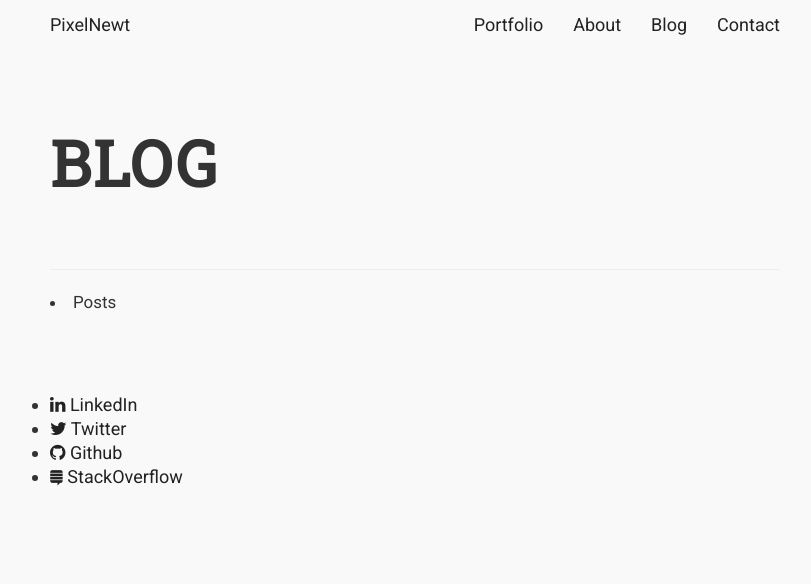
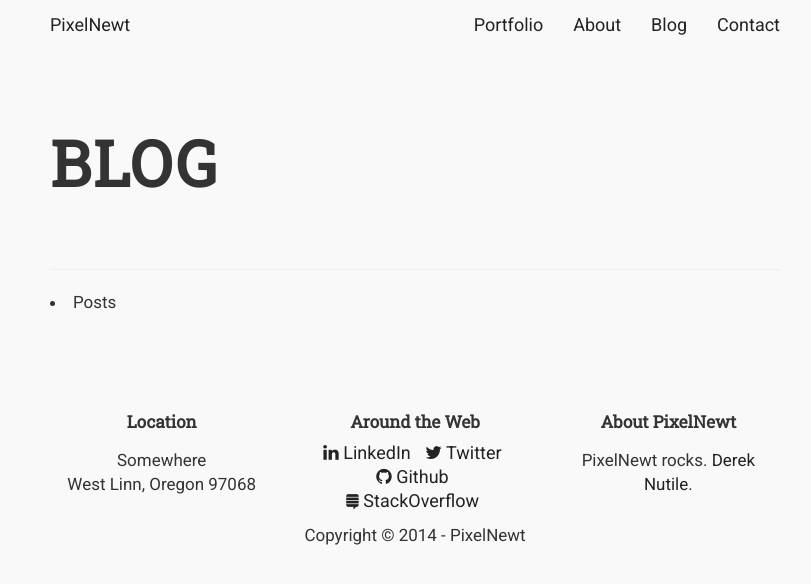
Before and after one commit to PixelNewt/pixelnewt.github.io, a Jekyll site: the page built from index.html, in a window 1280 px wide. Shown: the top 584 px of the page, without its empty margins (225-1036 px from the left). Built offline with Jekyll 4.4.1, drawn with Linux system fonts in a browser that asks for light colours; Markdown is read by kramdown in place of the engine named in the settings.

Commit message:
Structured footer placeholder.

```diff
--- a/_includes/footer.html
+++ b/_includes/footer.html
@@ -1,16 +1,27 @@
 
 <!-- footer -->
-<footer>
+
+<footer class="text-center">
+
+    <div class="footer-above">
         <div class="container">
-
+            <div class="row">
+                <div class="footer-col col-md-4">
+                    <h3>Location</h3>
+                    <p>Somewhere
+                    <br>West Linn, Oregon 97068
+                    </p>
+                </div>
+                <div class="footer-col col-md-4">
+                    <h3>Around the Web</h3>
                     <!-- footer -->
                     {% if site.data.social %}
-    <ul>
+                    <ul class="list-inline">
 
                     {% for socialLink in site.data.social %}
 
                     {% if socialLink.icon %}
-    <li><a href="{{ socialLink.url }}" target="_blank"><i class="{{ socialLink.icon }}"></i> {{ socialLink.title }}</a></li>
+                    <li><a href="{{ socialLink.url }}" class="btn-social btn-outline" target="_blank"><i class="{{ socialLink.icon }}"></i> {{ socialLink.title }}</a></li>
                     {% else %}
                     <li><a href="{{ socialLink.url }}" target="_blank">{{ socialLink.title }}</a></li>
                     {% endif %}
@@ -19,8 +30,25 @@
 
                     </ul>
                     {% endif %}
+                </div>
+                <div class="footer-col col-md-4">
+                    <h3>About PixelNewt</h3>
+                    <p>PixelNewt rocks. <a href="http://dereknutile.com">Derek Nutile</a>.</p>
+                </div>
+            </div>
+        </div><!-- /.container -->
+    </div><!-- /.footer-above -->
 
-    </div><!-- ./container -->
+    <div class="footer-below">
+        <div class="container">
+            <div class="row">
+                <div class="col-lg-12">
+                    Copyright © 2014 - PixelNewt
+                </div>
+            </div>
+        </div>
+    </div><!-- /.footer-below -->
+
 </footer>
 
 {% include scripts.html %}
```
Lines whose indentation alone changed are shown as unchanged.
